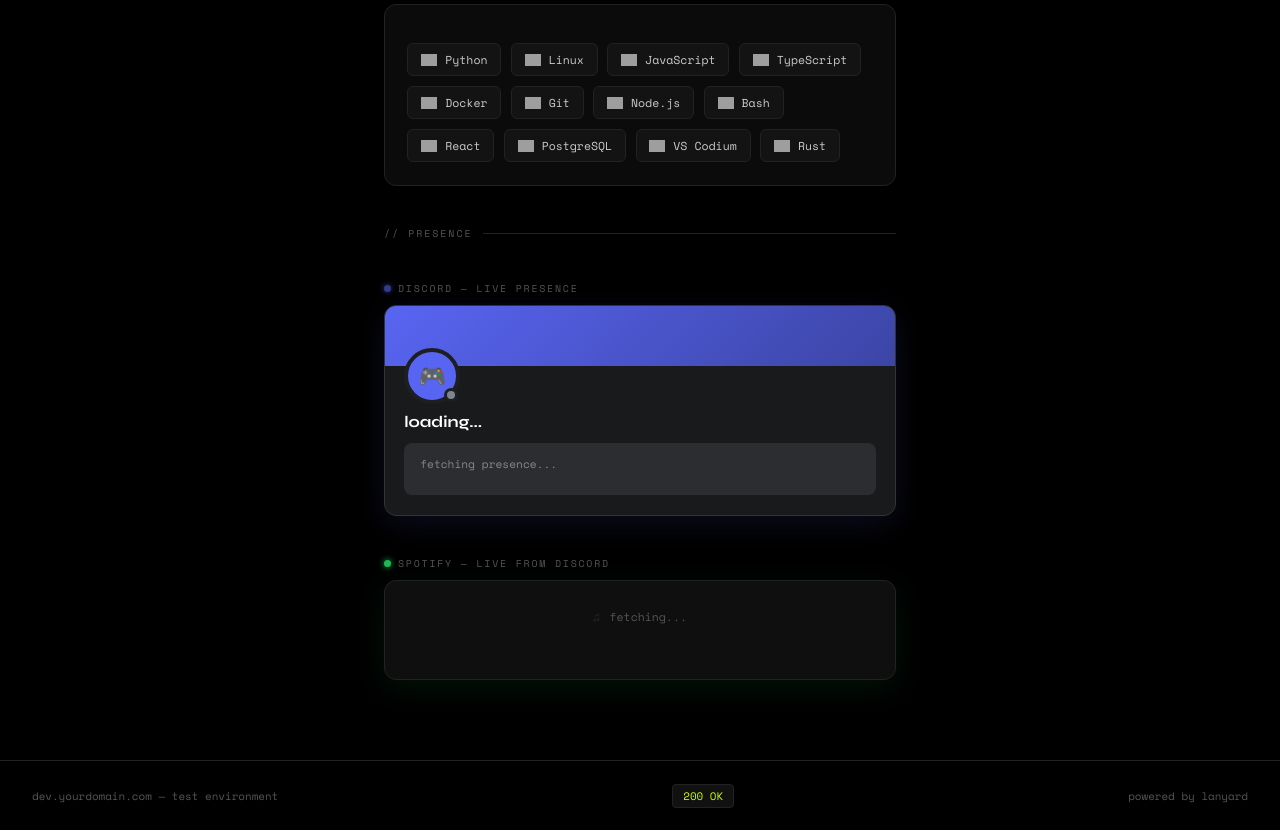
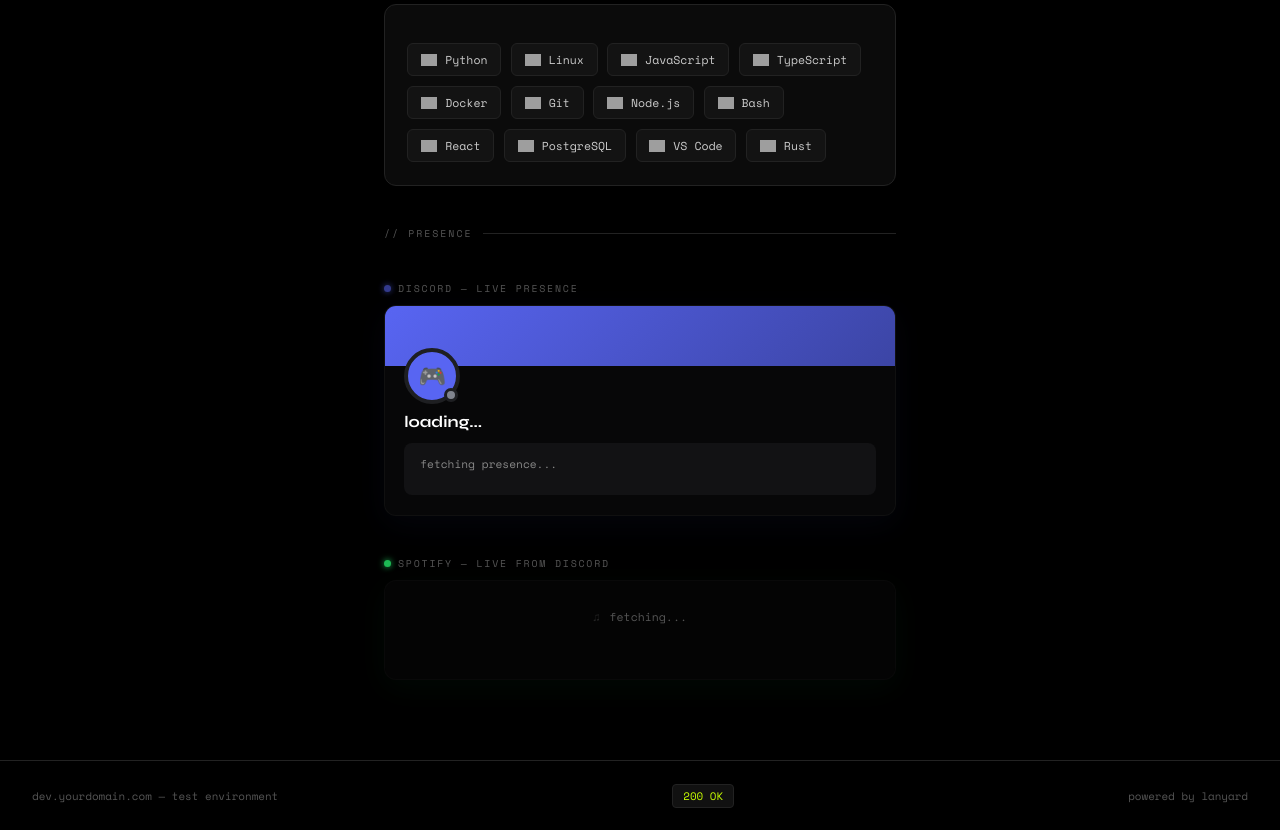
Before and after one commit to Dinger-V/test, a plain HTML site: page index.html in a window 1280 px wide. Shown: the part 800-1630 px from the top of the page. Drawn offline with nearby package versions, Linux system fonts and the light colour scheme; grey boxes are pictures that could not be loaded.

Commit message:
Boost aurora visibility, reduce panel opacity to 0.25, and fetch Discord banner from Lanyard API

```diff
--- a/index.html
+++ b/index.html
@@ -28,6 +28,7 @@
       font-family: var(--mono);
       min-height: 100vh;
       overflow-x: hidden;
+      position: relative;
     }
 
     body::before {
@@ -53,51 +54,51 @@
 
     .aurora {
       position: absolute;
-      width: 160%;
-      height: 160%;
-      top: -30%;
-      left: -30%;
-      opacity: 0.22;
-      filter: blur(90px);
+      width: 200%;
+      height: 200%;
+      top: -50%;
+      left: -50%;
+      opacity: 0.5;
+      filter: blur(60px);
       mix-blend-mode: screen;
     }
 
     .aurora-1 {
-      background: radial-gradient(ellipse at 20% 40%, rgba(80, 255, 180, 0.55) 0%, transparent 55%);
-      animation: aurora1 9s ease-in-out infinite alternate;
+      background: radial-gradient(ellipse at 20% 40%, rgba(80, 255, 180, 0.8) 0%, transparent 50%);
+      animation: aurora1 12s ease-in-out infinite alternate;
     }
     .aurora-2 {
-      background: radial-gradient(ellipse at 80% 55%, rgba(140, 80, 255, 0.45) 0%, transparent 55%);
-      animation: aurora2 11s ease-in-out infinite alternate;
+      background: radial-gradient(ellipse at 80% 55%, rgba(140, 80, 255, 0.7) 0%, transparent 50%);
+      animation: aurora2 14s ease-in-out infinite alternate;
     }
     .aurora-3 {
-      background: radial-gradient(ellipse at 50% 15%, rgba(60, 180, 255, 0.4) 0%, transparent 55%);
-      animation: aurora3 13s ease-in-out infinite alternate;
+      background: radial-gradient(ellipse at 50% 15%, rgba(60, 180, 255, 0.65) 0%, transparent 50%);
+      animation: aurora3 16s ease-in-out infinite alternate;
     }
     .aurora-4 {
-      background: radial-gradient(ellipse at 65% 75%, rgba(200, 120, 255, 0.35) 0%, transparent 55%);
-      animation: aurora4 10s ease-in-out infinite alternate;
+      background: radial-gradient(ellipse at 65% 75%, rgba(200, 120, 255, 0.6) 0%, transparent 50%);
+      animation: aurora4 13s ease-in-out infinite alternate;
     }
 
     @keyframes aurora1 {
       0%   { transform: translate(0,   0  ) scale(1);    }
-      50%  { transform: translate(60px,-40px) scale(1.1); }
-      100% { transform: translate(120px, 20px) scale(0.95); }
+      50%  { transform: translate(100px,-60px) scale(1.2); }
+      100% { transform: translate(180px, 40px) scale(1); }
     }
     @keyframes aurora2 {
       0%   { transform: translate(0,   0  ) scale(1);    }
-      50%  { transform: translate(-80px, 50px) scale(1.15); }
-      100% { transform: translate(-30px,-60px) scale(0.9); }
+      50%  { transform: translate(-100px, 80px) scale(1.25); }
+      100% { transform: translate(-50px,-80px) scale(1); }
     }
     @keyframes aurora3 {
       0%   { transform: translate(0,   0  ) scale(1);    }
-      50%  { transform: translate(40px, 80px) scale(1.05); }
-      100% { transform: translate(-60px, 30px) scale(1.1); }
+      50%  { transform: translate(80px, 100px) scale(1.15); }
+      100% { transform: translate(-80px, 50px) scale(1); }
     }
     @keyframes aurora4 {
       0%   { transform: translate(0,   0  ) scale(1);    }
-      50%  { transform: translate(-50px,-30px) scale(0.9); }
-      100% { transform: translate(70px, 50px) scale(1.1); }
+      50%  { transform: translate(-70px,-50px) scale(1.1); }
+      100% { transform: translate(100px, 80px) scale(1); }
     }
 
     /* ── NAV ── */
@@ -179,8 +180,8 @@
     .live-dot.spotify  { background: var(--spotify);  box-shadow: 0 0 6px var(--spotify); animation-delay: 0.5s; }
 
     /* ── DISCORD CARD ── */
-    .discord-card { background: rgba(30,31,34,0.85); border: 1px solid #333; border-radius: 12px; overflow: hidden; box-shadow: 0 8px 32px rgba(88,101,242,0.12); backdrop-filter: blur(8px); }
-    .discord-banner { height: 60px; background: linear-gradient(135deg, #5865F2 0%, #3c45a5 100%); }
+    .discord-card { background: rgba(30,31,34,0.25); border: 1px solid rgba(51,51,51,0.2); border-radius: 12px; overflow: hidden; box-shadow: 0 8px 32px rgba(88,101,242,0.05); backdrop-filter: blur(8px); }
+    .discord-banner { height: 60px; background: linear-gradient(135deg, #5865F2 0%, #3c45a5 100%); background-size: cover; background-position: center; }
     .discord-profile { padding: 0 1.2rem 1.2rem; }
     .discord-avatar-wrap { position: relative; display: inline-block; margin-top: -28px; margin-bottom: 0.5rem; }
     .discord-avatar { width: 56px; height: 56px; border-radius: 50%; border: 4px solid #1e1f22; background: #36393f; display: block; object-fit: cover; }
@@ -189,13 +190,13 @@
     .discord-username { font-family: var(--display); font-size: 1rem; font-weight: 700; color: #fff; margin-bottom: 0.15rem; }
     .discord-tag { font-size: 0.68rem; color: #888; margin-bottom: 0.8rem; }
     .discord-status-text { font-size: 0.65rem; letter-spacing: 0.08em; text-transform: uppercase; margin-bottom: 0.6rem; }
-    .discord-activity { background: #2b2d31; border-radius: 8px; padding: 0.75rem 1rem; font-size: 0.7rem; color: #b5bac1; line-height: 1.6; min-height: 52px; }
+    .discord-activity { background: rgba(43,45,49,0.3); border-radius: 8px; padding: 0.75rem 1rem; font-size: 0.7rem; color: #b5bac1; line-height: 1.6; min-height: 52px; }
     .discord-activity-name { color: #fff; font-weight: 700; font-size: 0.72rem; }
     .discord-activity-detail { color: #888; }
     .loading-pulse { animation: pulse 1s ease infinite; }
 
     /* ── SPOTIFY CARD ── */
-    .spotify-card { background: rgba(18,18,18,0.85); border: 1px solid #222; border-radius: 12px; padding: 1.2rem; display: flex; flex-direction: column; gap: 1rem; min-height: 100px; box-shadow: 0 8px 32px rgba(29,185,84,0.1); backdrop-filter: blur(8px); }
+    .spotify-card { background: rgba(18,18,18,0.25); border: 1px solid rgba(34,34,34,0.2); border-radius: 12px; padding: 1.2rem; display: flex; flex-direction: column; gap: 1rem; min-height: 100px; box-shadow: 0 8px 32px rgba(29,185,84,0.05); backdrop-filter: blur(8px); }
     .spotify-not-playing { display: flex; align-items: center; justify-content: center; gap: 0.6rem; color: var(--muted); font-size: 0.72rem; padding: 0.5rem 0; }
     .spotify-header { display: flex; align-items: center; justify-content: space-between; }
     .spotify-label-text { font-size: 0.62rem; letter-spacing: 0.15em; text-transform: uppercase; color: var(--spotify); display: flex; align-items: center; gap: 6px; }
@@ -313,7 +314,7 @@
       </div>
       <div class="skill-pill">
         <img src="https://cdn.simpleicons.org/vscodium/007ACC" alt="VS Codium"/>
-        VS Codium
+        VS Code
       </div>
       <div class="skill-pill">
         <img src="https://cdn.simpleicons.org/rust/CE422B" alt="Rust"/>
@@ -332,7 +333,7 @@
       Discord — live presence
     </div>
     <div class="discord-card">
-      <div class="discord-banner"></div>
+      <div class="discord-banner" id="discord-banner"></div>
       <div class="discord-profile">
         <div class="discord-avatar-wrap">
           <div class="discord-avatar-placeholder" id="discord-avatar-wrap">🎮</div>
@@ -384,6 +385,7 @@
   const elStatusRing = document.getElementById('discord-status-ring');
   const elActivity   = document.getElementById('discord-activity');
   const elAvatarWrap = document.getElementById('discord-avatar-wrap');
+  const elBanner     = document.getElementById('discord-banner');
   const elSpotify    = document.getElementById('spotify-card');
 
   function fmtMs(ms) {
@@ -405,6 +407,16 @@
     const color = statusColors[discord_status] || statusColors.offline;
     elStatusRing.style.background = color;
     elStatusText.innerHTML = `<span style="color:${color}">${statusLabels[discord_status] || '○ Offline'}</span>`;
+  }
+
+  function renderBanner(data) {
+    const { discord_user } = data;
+    if (discord_user.banner) {
+      const bannerUrl = `https://cdn.discordapp.com/banners/${discord_user.id}/${discord_user.banner}?size=512`;
+      elBanner.style.backgroundImage = `url('${bannerUrl}')`;
+    } else if (discord_user.accent_color) {
+      elBanner.style.background = `#${discord_user.accent_color.toString(16).padStart(6, '0')}`;
+    }
   }
 
   function renderActivity(data) {
@@ -468,6 +480,7 @@
       }
       if (msg.op === 0 && (msg.t === 'INIT_STATE' || msg.t === 'PRESENCE_UPDATE')) {
         renderProfile(msg.d);
+        renderBanner(msg.d);
         renderActivity(msg.d);
         renderSpotify(msg.d.spotify || null);
       }
```
